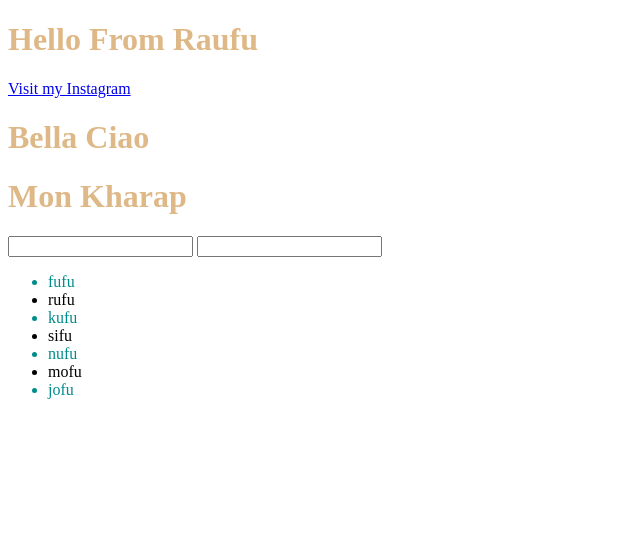
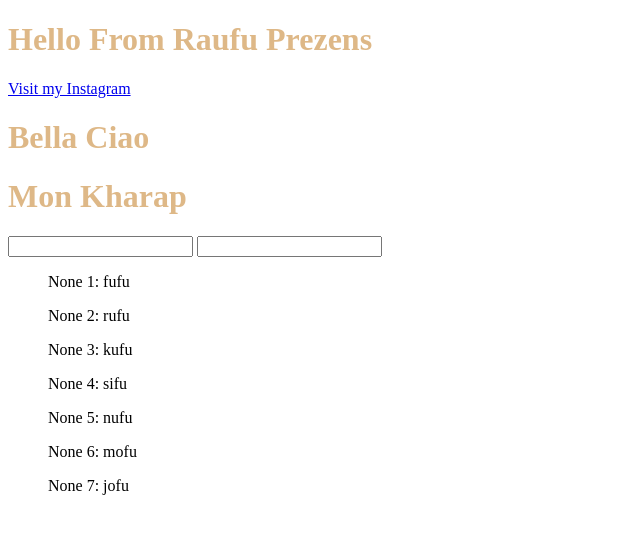
Before and after one commit to iamraufu/web-dev-practice, a plain HTML site: page index.html in a window 1280 px wide. Shown: the whole page, without its empty margins (0-640 px from the left). Drawn offline with Linux system fonts and the light colour scheme.

Commit message:
pseudoclass hover,focus nth-child, pseudoelement before,after,counter

```diff
--- a/index.html
+++ b/index.html
@@ -6,6 +6,10 @@
     <meta name="viewport" content="width=device-width, initial-scale=1.0">
     <title>Demo Website</title>
     <style>
+        body {
+            counter-reset: section;
+        }
+
         h1 {
             color: burlywood;
         }
@@ -25,24 +29,37 @@
         a:visited {
             color: chocolate;
         }
+
+        .fu::after {
+            content: " Prezens";
+        }
+
+        li::after {
+            counter-reset: ;
+        }
+
+        p::before {
+            counter-increment: section;
+            content: "None " counter(section) ": ";
+        }
     </style>
 </head>
 
 <body>
-    <h1>Hello From Raufu</h1>
+    <h1 class="fu">Hello From Raufu</h1>
     <a href="https://instagram.com/iamraufu">Visit my Instagram</a>
     <h1>Bella Ciao</h1>
     <h1>Mon Kharap</h1>
     <input name="Name" type="text">
     <input name="Password" type="password">
     <ul>
-        <li>fufu</li>
-        <li>rufu</li>
-        <li>kufu</li>
-        <li>sifu</li>
-        <li>nufu</li>
-        <li>mofu</li>
-        <li>jofu</li>
+        <p>fufu</p>
+        <p>rufu</p>
+        <p>kufu</p>
+        <p>sifu</p>
+        <p>nufu</p>
+        <p>mofu</p>
+        <p>jofu</p>
     </ul>
 </body>
 
```
